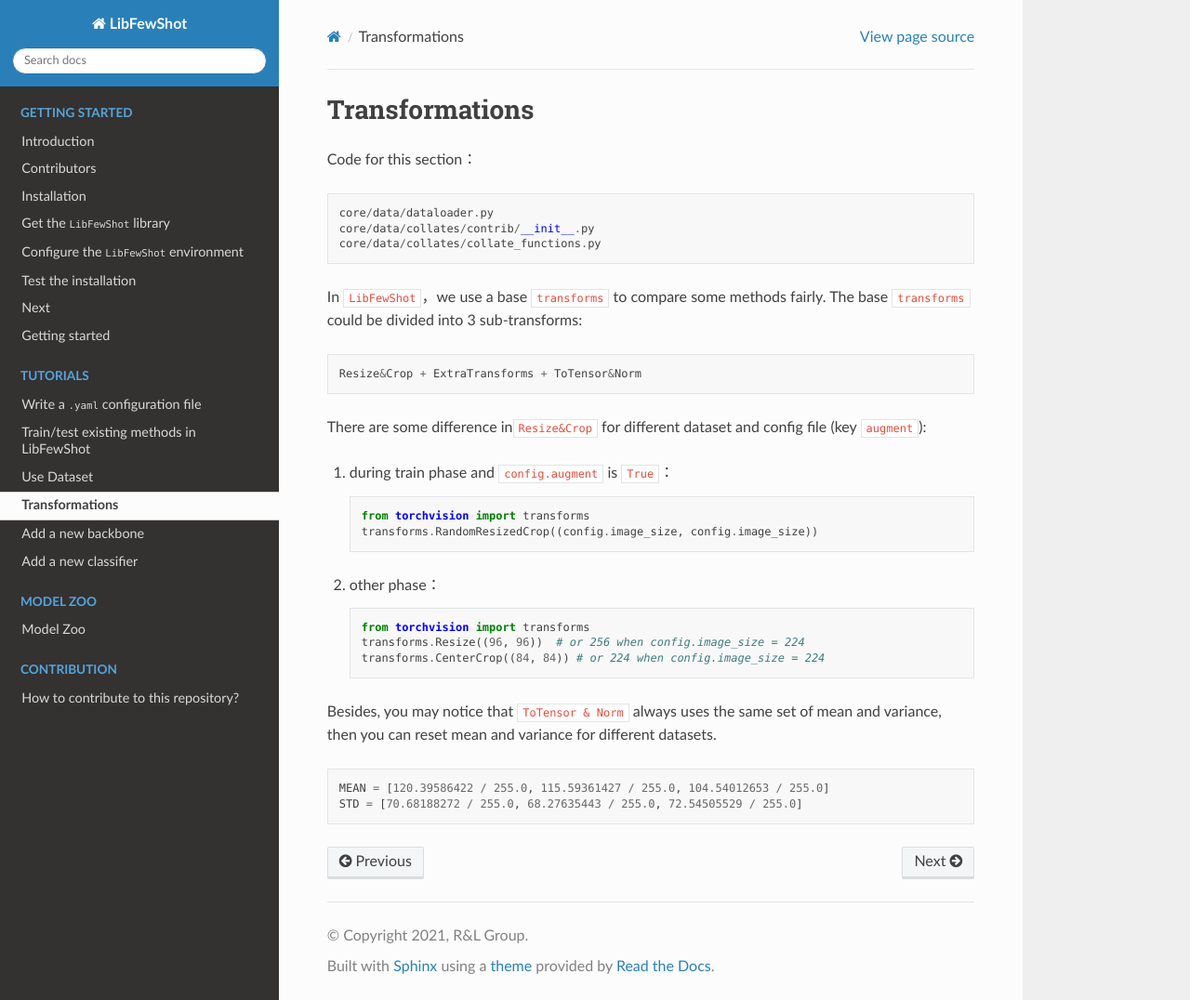
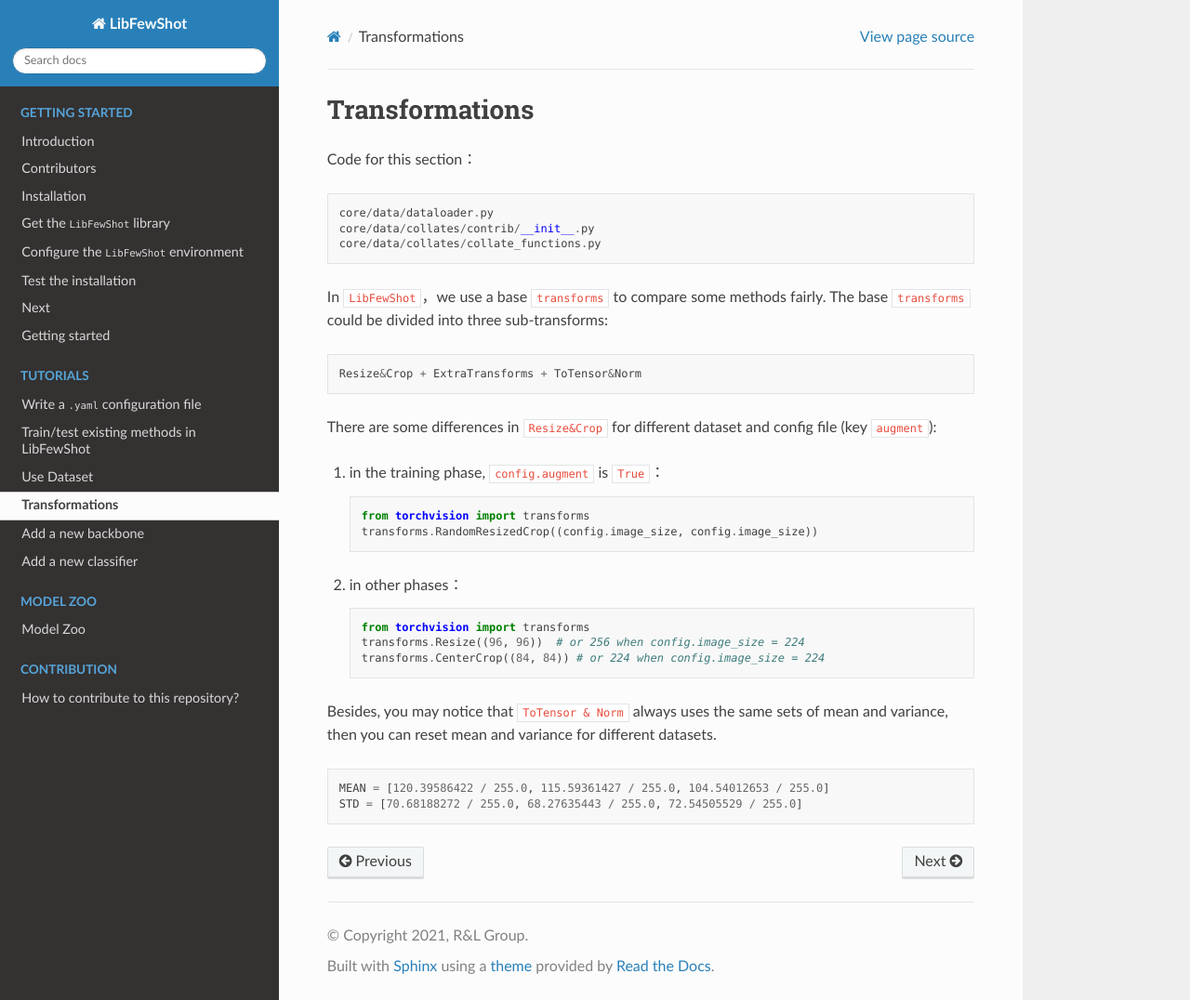
Before and after one commit to RL-VIG/LibFewShot, a Sphinx documentation site: the page built from docs/tutorials/t3-add_a_new_transform_list.md, in a window 1280 px wide and 1076 px high. Shown: the whole window at 93% size. Built offline with Sphinx 7.4.7 and the Read the Docs theme 2.0.0, drawn with Linux system fonts in a browser that asks for light colours.

Commit message:
Make a bit modifications

````diff
--- a/docs/tutorials/t3-add_a_new_transform_list.md
+++ b/docs/tutorials/t3-add_a_new_transform_list.md
@@ -7,26 +7,26 @@ core/data/collates/contrib/__init__.py
 core/data/collates/collate_functions.py
 ```
 
-In `LibFewShot`，we use a base `transforms` to compare some methods fairly. The base `transforms` could be divided into 3 sub-transforms:
+In `LibFewShot`，we use a base `transforms` to compare some methods fairly. The base `transforms` could be divided into three sub-transforms:
 
 ```
 Resize&Crop + ExtraTransforms + ToTensor&Norm
 ```
-There are some difference in`Resize&Crop` for different dataset and config file (key `augment`):
+There are some differences in `Resize&Crop` for different dataset and config file (key `augment`):
 
-1. during train phase and `config.augment` is `True`：
+1. in the training phase, `config.augment` is `True`：
    ```python
    from torchvision import transforms
    transforms.RandomResizedCrop((config.image_size, config.image_size))
    ```
-2. other phase：
+2. in other phases：
    ```python
    from torchvision import transforms
    transforms.Resize((96, 96))  # or 256 when config.image_size = 224
    transforms.CenterCrop((84, 84)) # or 224 when config.image_size = 224
    ```
 
-Besides, you may notice that `ToTensor & Norm` always uses the same set of mean and variance, then you can reset mean and variance for different datasets.
+Besides, you may notice that `ToTensor & Norm` always uses the same sets of mean and variance, then you can reset mean and variance for different datasets.
 
 ```python
 MEAN = [120.39586422 / 255.0, 115.59361427 / 255.0, 104.54012653 / 255.0]
````
